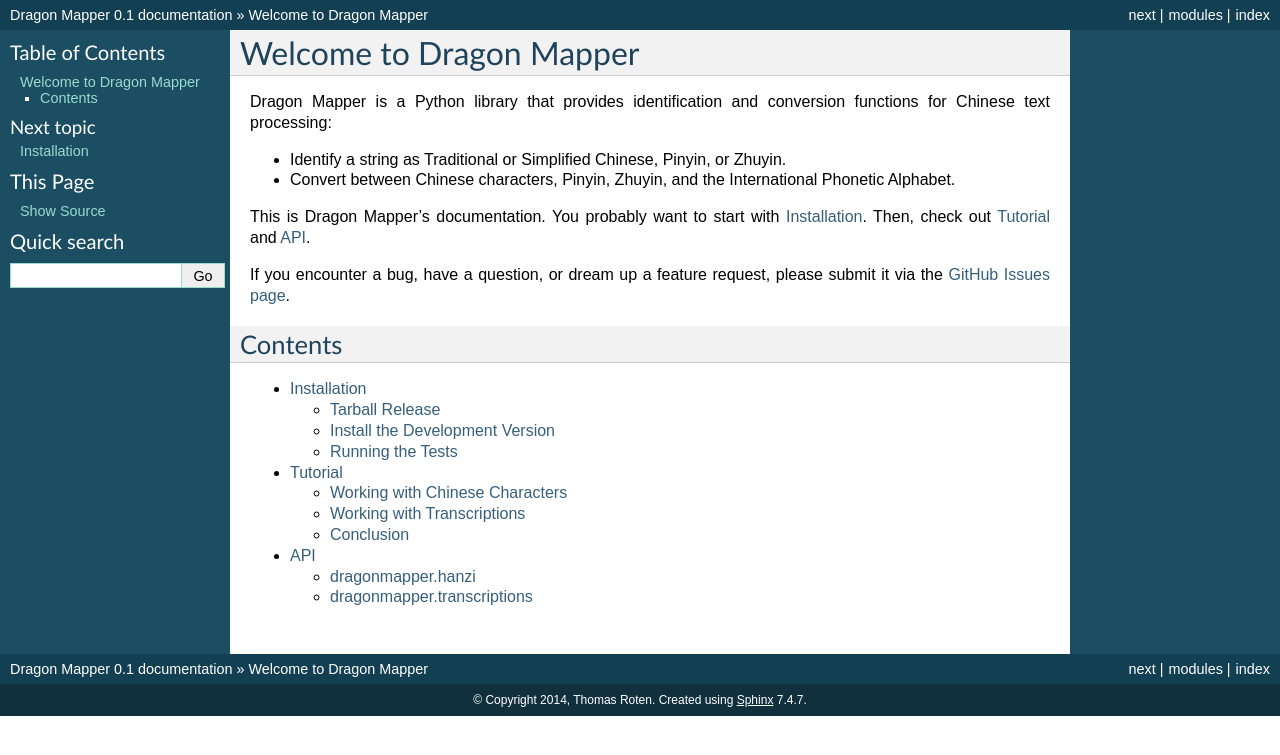
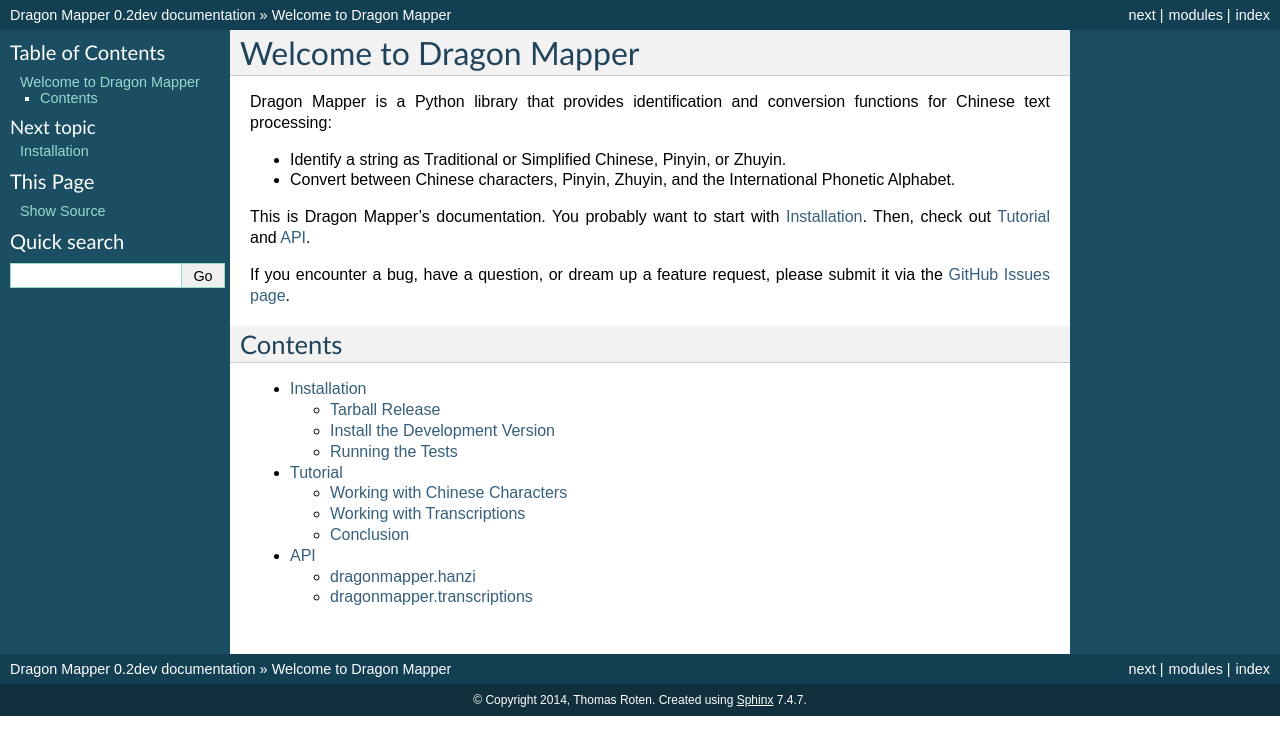
Before and after one commit to tsroten/dragonmapper, a Sphinx documentation site: the page built from docs/index.rst, in a window 1280 px wide. Shown: the top 755 px of the page. Built offline with Sphinx 7.4.7, drawn with Linux system fonts in a browser that asks for light colours.

Commit message:
Bumps version to 0.2dev.

```diff
--- a/docs/conf.py
+++ b/docs/conf.py
@@ -52,9 +52,9 @@
 # built documents.
 #
 # The short X.Y version.
-version = '0.1'
+version = '0.2'
 # The full version, including alpha/beta/rc tags.
-release = '0.1'
+release = '0.2dev'
 
 # The language for content autogenerated by Sphinx. Refer to documentation
 # for a list of supported languages.
--- a/setup.py
+++ b/setup.py
@@ -6,7 +6,7 @@
 
 setup(
     name='dragonmapper',
-    version='0.1',
+    version='0.2dev',
     author='Thomas Roten',
     author_email='thomas@roten.us',
     url='https://github.com/tsroten/dragonmapper',
```
